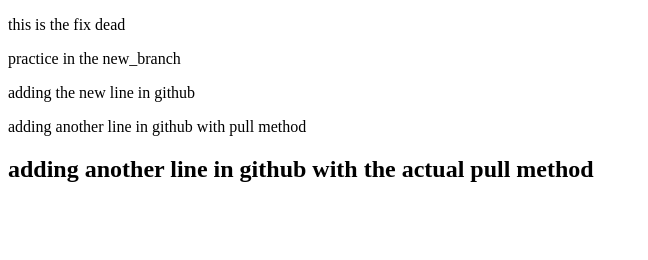
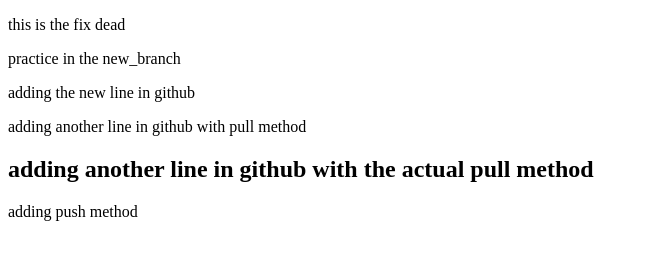
Before and after one commit to pranay2008IM/stupid, a plain HTML site: page neefix.html in a window 1280 px wide. Shown: the whole page, without its empty margins (0-648 px from the left). Drawn offline with Linux system fonts and the light colour scheme.

Commit message:
added a llin

```diff
--- a/neefix.html
+++ b/neefix.html
@@ -14,5 +14,6 @@
     </P>
     <p>adding another line in github with pull method</p>
     <h2>adding another line in github with the actual pull method</h2>
+    <P> adding push method</P>
 </body>
 </html>
```
